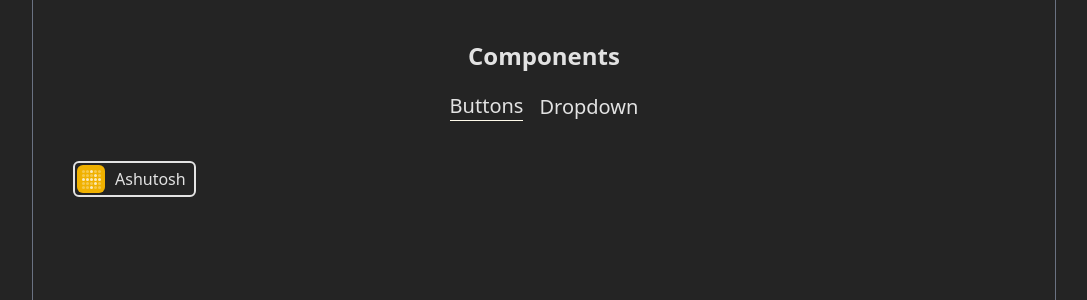
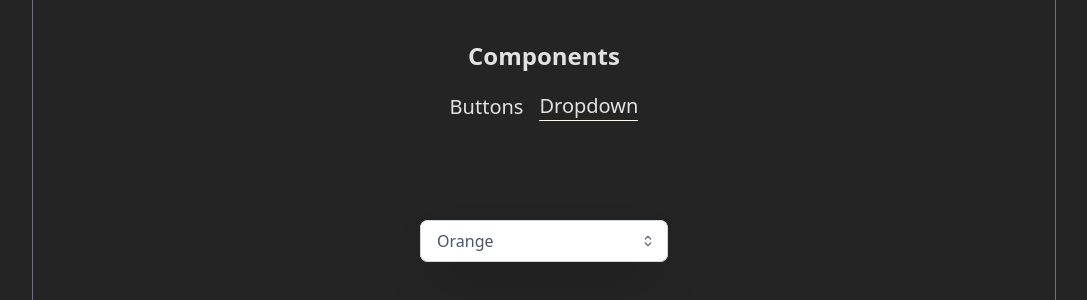
Before and after one commit to Ashutoshvashisht007/AshUI, a React (Vite) app: page / in a window 1280 px wide. Shown: the top 300 px of the page, without its empty margins (96-1183 px from the left). Built offline with nearby package versions, Linux system fonts and the light colour scheme.

Commit message:
Dropdown Completed

```diff
--- a/src/App.tsx
+++ b/src/App.tsx
@@ -5,7 +5,7 @@ import Dropdown from './components/Dropdown'
 function App() {
 
   const components = ['Buttons', 'Dropdown'];
-  const [selectedComponent, setSelectedComponent] = useState(components[0]);
+  const [selectedComponent, setSelectedComponent] = useState(components[1]);
 
   return (
     <div className='p-10 max-w-[80vw] mx-auto border-l border-r border-l-gray-500 border-r-gray-500 h-screen'>
--- a/src/components/Dropdown.tsx
+++ b/src/components/Dropdown.tsx
@@ -1,4 +1,3 @@
-import { ChevronDown, ChevronUp } from 'lucide-react'
 import React, { useEffect, useRef, useState } from 'react'
 
 const Dropdown = () => {
@@ -8,6 +7,12 @@ const Dropdown = () => {
     const [isOpen, setIsOpen] = useState(false);
     const [inputValue, setInputValue] = useState("Orange");
     const comboboxRef = useRef<HTMLDivElement>(null);
+    const [activeIndex, setActiveIndex] = useState(FRUITS.indexOf('Orange'))
+    const activeItemRef = useRef<HTMLLIElement | null>(null);
+    const [shouldRender, setShouldRender] = useState(false)
+    const [isVisible, setIsVisible] = useState(false)
+
+
 
     useEffect(() => {
         const handleClickOutside = (event: MouseEvent) => {
@@ -23,6 +28,39 @@ const Dropdown = () => {
         };
     }, []);
 
+    useEffect(() => {
+        if (isOpen && activeItemRef.current) {
+            activeItemRef.current.scrollIntoView({
+                behavior: 'smooth',
+                block: 'nearest',
+            });
+        }
+    }, [activeIndex, isVisible]);
+
+    useEffect(() => {
+        if (isOpen) {
+            setShouldRender(true)
+            setTimeout(() => {
+                setIsVisible(true);
+            }, 10);
+        } else {
+            setIsVisible(false)
+
+            const timer = setTimeout(() => {
+                setShouldRender(false)
+            }, 200)
+
+            return () => clearTimeout(timer)
+        }
+    }, [isOpen])
+
+    useEffect(() => {
+        if (shouldRender) {
+            void document.body.offsetHeight
+            setIsVisible(true)
+        }
+    }, [shouldRender])
+
     const handleChange = (e: React.ChangeEvent<HTMLInputElement>) => {
         const value = e.target.value;
         setInputValue(value);
@@ -31,33 +69,54 @@ const Dropdown = () => {
             fruit.toLowerCase().includes(value.toLowerCase())
         );
         setFilteredFruits(filtered);
+        const initialActiveIndex = filtered.findIndex(f => f.toLowerCase() === value.toLowerCase());
+        setActiveIndex(initialActiveIndex >= 0 ? initialActiveIndex : 0);
     }
 
     const handleSelect = (fruit: string) => {
         setInputValue(fruit);
         setFilteredFruits(FRUITS);
+        setActiveIndex(FRUITS.indexOf(fruit))
         setIsOpen(false);
     }
 
     const handleKeyDown = (e: React.KeyboardEvent<HTMLInputElement>) => {
+        if (!isOpen) return;
+
         if (e.key === 'Enter' && filteredFruits.length > 0) {
-            handleSelect(filteredFruits[0]);
+            handleSelect(filteredFruits[activeIndex]);
+            e.preventDefault();
+        }
+        if (e.key === 'ArrowDown') {
+            setActiveIndex(prev =>
+                Math.min(prev + 1, filteredFruits.length - 1)
+            )
+            e.preventDefault()
+        }
+        if (e.key === 'ArrowUp') {
+            setActiveIndex(prev => Math.max(prev - 1, 0));
+            e.preventDefault()
+        }
+        if (e.key === 'Escape') {
+            setIsOpen(false);
             e.preventDefault();
         }
     }
 
     const handleInputFocus = () => {
-        setFilteredFruits(FRUITS); // Ensure all options are visible
+        setFilteredFruits(FRUITS);
+        const currentActiveIndex = FRUITS.findIndex(fruit => fruit === inputValue);
+        setActiveIndex(currentActiveIndex >= 0 ? currentActiveIndex : 0);
         setIsOpen(true);
     }
 
     return (
         <div className='mt-5 p-2 h-50 flex justify-center items-center' ref={comboboxRef}>
             <div className="relative w-64" >
-                <div className='bg-white text-gray-600 rounded-lg relative z-999 w-62 left-1'>
+                <div className='bg-white text-gray-600 rounded-lg relative z-999 w-62 left-1 shadow-2xl'>
                     <input
                         type="text"
-                        className="w-full px-4 py-2 border border-gray-300 rounded-lg focus:outline-none"
+                        className="w-full px-4 py-2 border border-gray-300 rounded-lg focus:outline-none caret-orange-500"
                         placeholder="Search fruit..."
                         onChange={handleChange}
                         value={inputValue}
@@ -73,26 +132,31 @@ const Dropdown = () => {
                         </svg>
                     </button>
                 </div>
-                {
-                    isOpen && <div className="absolute -top-2 w-full pt-15 px-3 bg-gray-600 z-0 border border-gray-200 text-gray-white rounded-xl shadow-lg max-h-60">
+
+                {shouldRender &&
+                    <div className={`absolute -top-1 w-full pt-13 px-3 bg-zinc-300 z-0 text-black rounded-xl shadow-lg max-h-60 transition-all duration-200 ease-out  ${isVisible ? 'opacity-100 translate-y-0 scale-100' : 'opacity-0 -translate-y-2 scale-95'}`}>
                         {
                             filteredFruits.length > 0 ? (
-                                <div className='max-h-40 overflow-y-auto scrollbar-hide'>
+                                <div className='max-h-40 overflow-y-auto scrollbar-hide pb-3'>
                                     <ul className='overflow-y-auto h-full'>
-                                    {filteredFruits.map((fruit) => (
+                                        {filteredFruits.map((fruit, index) => (
                                             <li
                                                 key={fruit}
+                                                ref={index === activeIndex ? activeItemRef : null}
                                                 onClick={() => handleSelect(fruit)}
-                                            className={`px-4 py-2 cursor-pointer rounded-lg hover:bg-gray-500 text-white`}
+                                                className={`px-4 py-2 mb-1 cursor-pointer rounded-lg hover:bg-gray-200 ${activeIndex >=0 && index === activeIndex
+                                                    ? 'bg-gray-200'
+                                                    : 'hover:bg-gray-200'
+                                                    } ${inputValue === fruit ? ' bg-gray-200' : ''}`}
                                             >
                                                 {fruit}
-                                            {fruit === inputValue && <span className="float-right text-orange-500">•</span>}
+                                                {inputValue.length > 0 && fruit === inputValue && <span className="float-right text-orange-500">•</span>}
                                             </li>
                                         ))}
                                     </ul>
                                 </div>
                             ) : (
-                                <div className="px-4 py-2 text-gray-500">No results found</div>
+                                <div className="px-4 py-2 text-black">No results found</div>
                             )}
                     </div>}
             </div>
```
Lines whose indentation alone changed are shown as unchanged.
